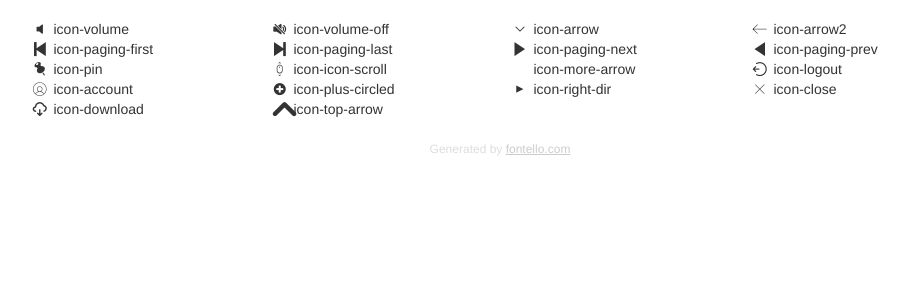
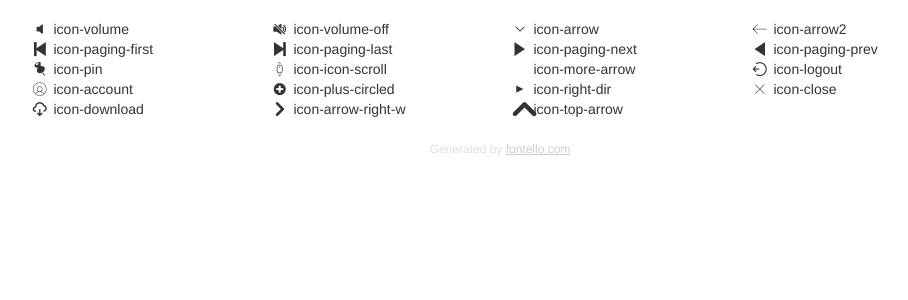
Before and after one commit to peterosea/inthesum, a PHP site: page /public/fonts/icon/demo.html in a window 1280 px wide. Shown: the part 71-371 px from the top of the page, without its empty margins (140-1048 px from the left). Run offline with PHP 8.4, Linux system fonts and the light colour scheme.

Commit message:
feat: 아이콘폰트 추가

```diff
--- a/public/fonts/icon/css/fontello-codes.css
+++ b/public/fonts/icon/css/fontello-codes.css
@@ -16,4 +16,5 @@
 .icon-right-dir:before { content: '\e80e'; } /* '' */
 .icon-close:before { content: '\e80f'; } /* '' */
 .icon-download:before { content: '\e810'; } /* '' */
+.icon-arrow-right-w:before { content: '\e811'; } /* '' */
 .icon-top-arrow:before { content: '\e81a'; } /* '' */
--- a/public/fonts/icon/css/fontello-ie7-codes.css
+++ b/public/fonts/icon/css/fontello-ie7-codes.css
@@ -16,4 +16,5 @@
 .icon-right-dir { *zoom: expression( this.runtimeStyle['zoom'] = '1', this.innerHTML = '&#xe80e;&nbsp;'); }
 .icon-close { *zoom: expression( this.runtimeStyle['zoom'] = '1', this.innerHTML = '&#xe80f;&nbsp;'); }
 .icon-download { *zoom: expression( this.runtimeStyle['zoom'] = '1', this.innerHTML = '&#xe810;&nbsp;'); }
+.icon-arrow-right-w { *zoom: expression( this.runtimeStyle['zoom'] = '1', this.innerHTML = '&#xe811;&nbsp;'); }
 .icon-top-arrow { *zoom: expression( this.runtimeStyle['zoom'] = '1', this.innerHTML = '&#xe81a;&nbsp;'); }
--- a/public/fonts/icon/css/fontello-ie7.css
+++ b/public/fonts/icon/css/fontello-ie7.css
@@ -27,4 +27,5 @@
 .icon-right-dir { *zoom: expression( this.runtimeStyle['zoom'] = '1', this.innerHTML = '&#xe80e;&nbsp;'); }
 .icon-close { *zoom: expression( this.runtimeStyle['zoom'] = '1', this.innerHTML = '&#xe80f;&nbsp;'); }
 .icon-download { *zoom: expression( this.runtimeStyle['zoom'] = '1', this.innerHTML = '&#xe810;&nbsp;'); }
+.icon-arrow-right-w { *zoom: expression( this.runtimeStyle['zoom'] = '1', this.innerHTML = '&#xe811;&nbsp;'); }
 .icon-top-arrow { *zoom: expression( this.runtimeStyle['zoom'] = '1', this.innerHTML = '&#xe81a;&nbsp;'); }
--- a/public/fonts/icon/demo.html
+++ b/public/fonts/icon/demo.html
@@ -146,11 +146,11 @@
     }
     @font-face {
       font-family: 'fontello';
-      src: url('./font/fontello.eot?8871516');
-      src: url('./font/fontello.eot?8871516#iefix') format('embedded-opentype'),
-           url('./font/fontello.woff?8871516') format('woff'),
-           url('./font/fontello.ttf?8871516') format('truetype'),
-           url('./font/fontello.svg?8871516#fontello') format('svg');
+      src: url('./font/fontello.eot?33692429');
+      src: url('./font/fontello.eot?33692429#iefix') format('embedded-opentype'),
+           url('./font/fontello.woff?33692429') format('woff'),
+           url('./font/fontello.ttf?33692429') format('truetype'),
+           url('./font/fontello.svg?33692429#fontello') format('svg');
       font-weight: normal;
       font-style: normal;
     }
@@ -270,6 +270,9 @@
         <div class="span3" title="Code: 0xe810">
           <i class="demo-icon icon-download">&#xe810;</i> <span class="i-name">icon-download</span><span class="i-code">0xe810</span>
         </div>
+        <div class="span3" title="Code: 0xe811">
+          <i class="demo-icon icon-arrow-right-w">&#xe811;</i> <span class="i-name">icon-arrow-right-w</span><span class="i-code">0xe811</span>
+        </div>
         <div class="span3" title="Code: 0xe81a">
           <i class="demo-icon icon-top-arrow">&#xe81a;</i> <span class="i-name">icon-top-arrow</span><span class="i-code">0xe81a</span>
         </div>
```
Also changed, not shown: public/fonts/icon/config.json (+14 -0 lines), public/fonts/icon/css/fontello-embedded.css (+7 -6 lines), public/fonts/icon/css/fontello.css (+8 -7 lines), public/fonts/icon/font/fontello.ttf, public/fonts/icon/font/fontello.woff, public/fonts/icon/font/fontello.woff2, 2 other files.
